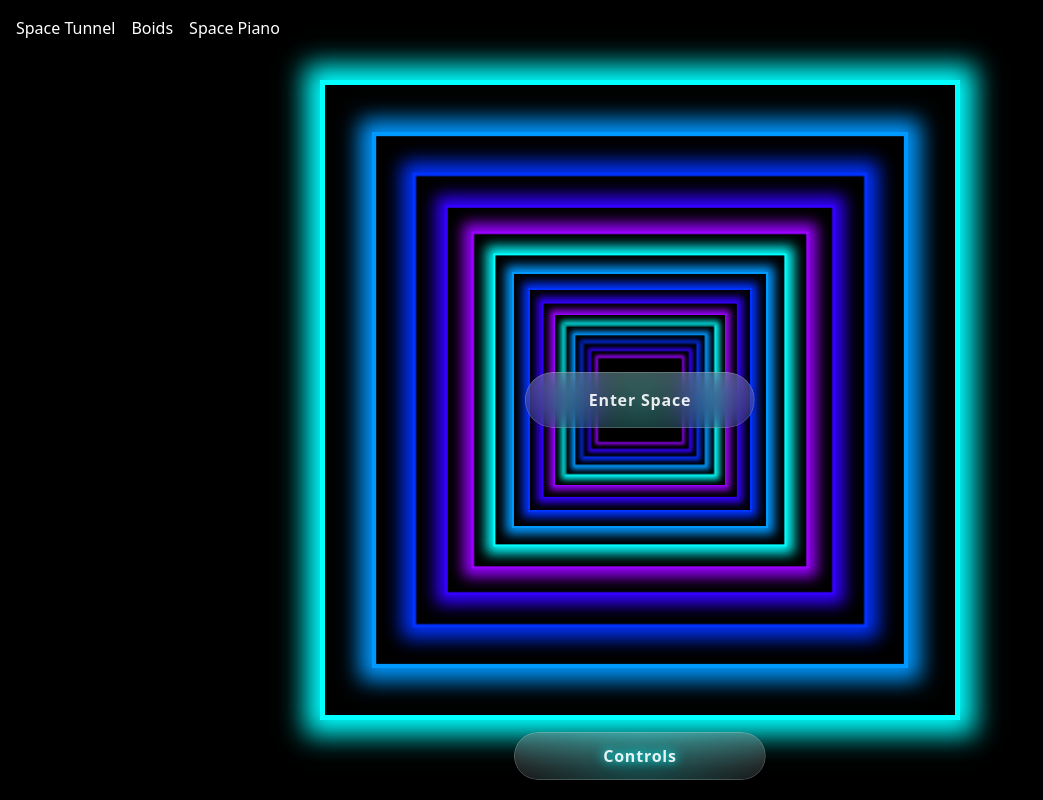
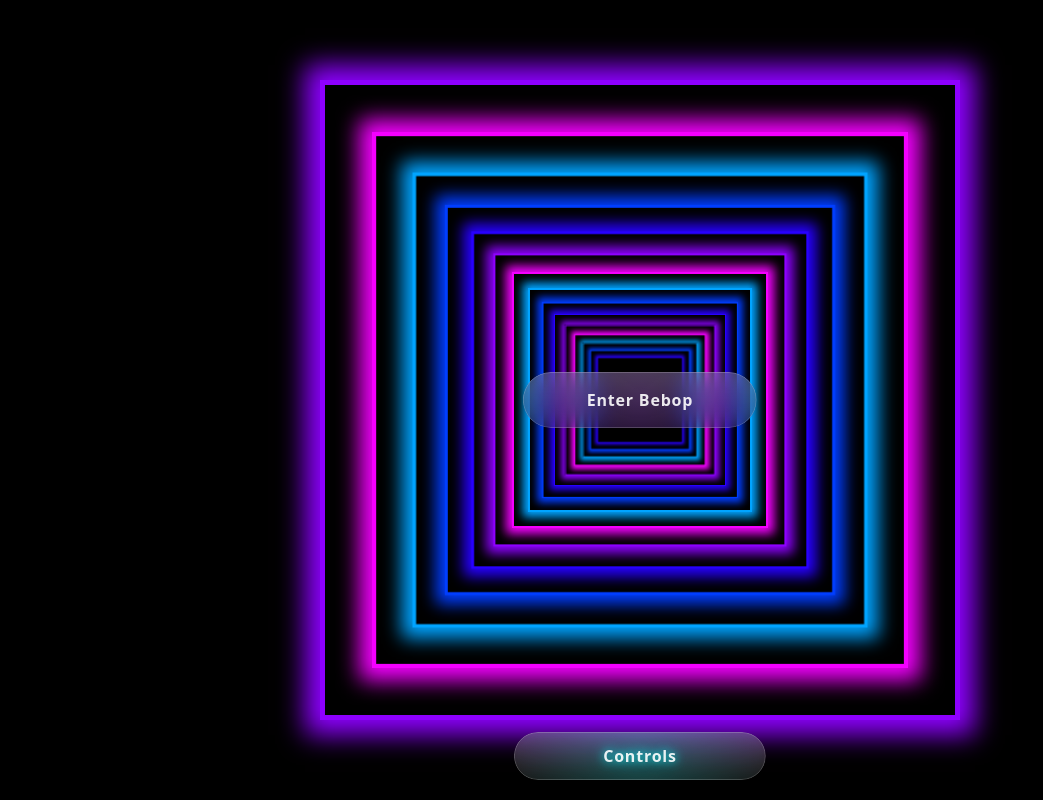
Before and after one commit to fatemehmd/bebop, a React (Create React App) app: page / in a window 1280 px wide. Shown: the whole page, without its empty margins (0-1043 px from the left). Built offline with nearby package versions, Linux system fonts and the light colour scheme; the HTML template or start-up script is replaced by a standard one.

Commit message:
Initial commit with project setup and components

```diff
--- /dev/null
+++ b/public/content/bebop-description.md
@@ -0,0 +1,9 @@
+# BEBOP IS FROM THE FUTURE.
+
+# BEBOP IS ART.
+
+# BEBOP IS VIBE POSITIVE.
+
+# BEBOP IS BEBOP.
+
+Bebop is a co-living space in NYC. The people at Bebop have built co-living houses, started ambitious art projects, and lived in remote corners of the world. We like small and big adventures, good food, great design, and making a home out of space. If that sounds like your kind of place, you'd probably fit right in.
--- a/src/App.js
+++ b/src/App.js
@@ -1,5 +1,5 @@
 import React from 'react';
-import { HashRouter as Router, Routes, Route, Link } from 'react-router-dom';
+import { HashRouter as Router, Routes, Route } from 'react-router-dom';
 import SpaceTunnel from './components/SpaceTunnel';
 import BoidSimulation from './components/BoidSimulation';
 import SpacePiano from './components/SpacePiano';
@@ -8,12 +8,6 @@
   return (
     <Router>
       <div className="App">
-        <nav className="fixed top-0 left-0 z-50 p-4">
-          <Link to="/" className="mr-4 text-white hover:text-gray-300">Space Tunnel</Link>
-          <Link to="/boids" className="mr-4 text-white hover:text-gray-300">Boids</Link>
-          <Link to="/piano" className="text-white hover:text-gray-300">Space Piano</Link>
-        </nav>
-
         <Routes>
           <Route path="/" element={<SpaceTunnel />} />
           <Route path="/boids" element={<BoidSimulation />} />
--- a/src/components/SpaceTunnel.jsx
+++ b/src/components/SpaceTunnel.jsx
@@ -6,25 +6,40 @@
 import { ExpandingControls } from "./expanding-controls.tsx"
 
 // Pre-calculate colors for better performance
-const calculateLEDColors = (stripCount, hueOffset) => {
+const calculateLEDColors = (stripCount, hueOffset, progress) => {
   const colors = new Array(stripCount).fill(0).map((_, stripIndex) => {
-    const baseHue = ((stripIndex / stripCount) * 360) % 360
-    const mappedHue = hueOffset + (baseHue % 120)
-    return `hsl(${mappedHue}, 100%, 50%)`
-  })
-  return colors
-}
+    const hue = ((stripIndex / stripCount) * 360 + progress * 360) % 360;
+    const mappedHue = hueOffset + (hue % 120);
+    return `hsl(${mappedHue}, 100%, 50%)`;
+  });
+  return colors;
+};
 
-const SpaceTunnel = () => {
+const SpaceTunnel = ({ onZoomChange }) => {
   const [progress, setProgress] = useState(0)
   const [speed, setSpeed] = useState(0.2)
   const [hueOffset, setHueOffset] = useState(180)
   const [isZoomedIn, setIsZoomedIn] = useState(false)
   const [mousePosition, setMousePosition] = useState({ x: 0, y: 0 })
-  const [markdownContent] = useState(`Welcome to the Space Tunnel project! This interactive visualization combines sleek design with cutting-edge web technologies to create an immersive experience. The project features a dynamic color-changing tunnel effect, interactive glass button with cursor-following reflections, and smooth zoom transitions between views. Built with React, Next.js, Tailwind CSS, and Framer Motion for animations. Feel free to explore the code and experiment with the effects!`)
+  const [markdownContent, setMarkdownContent] = useState("")
 
-  // Memoize LED colors calculation
-  const ledColors = useMemo(() => calculateLEDColors(15, hueOffset), [hueOffset])
+  useEffect(() => {
+    fetch('/content/bebop-description.md')
+      .then(response => response.text())
+      .then(text => setMarkdownContent(text))
+      .catch(error => console.error('Error loading markdown content:', error))
+  }, [])
+
+  // Call onZoomChange whenever isZoomedIn changes
+  useEffect(() => {
+    onZoomChange?.(isZoomedIn);
+  }, [isZoomedIn, onZoomChange]);
+
+  // Memoize LED colors calculation with progress
+  const ledColors = useMemo(() =>
+    calculateLEDColors(15, hueOffset, progress),
+    [hueOffset, progress]
+  );
 
   // Debounced mouse movement handler
   const handleMouseMove = useCallback((e) => {
@@ -206,7 +221,7 @@
             }}
           >
             <GlassButton
-              text="Enter Space"
+              text="Enter Bebop"
               accentColor={ledColors[0]}
               onClick={() => setIsZoomedIn(true)}
             />
```
Also changed, not shown: src/content/bebop-description.md (added, +3 -0 lines).
